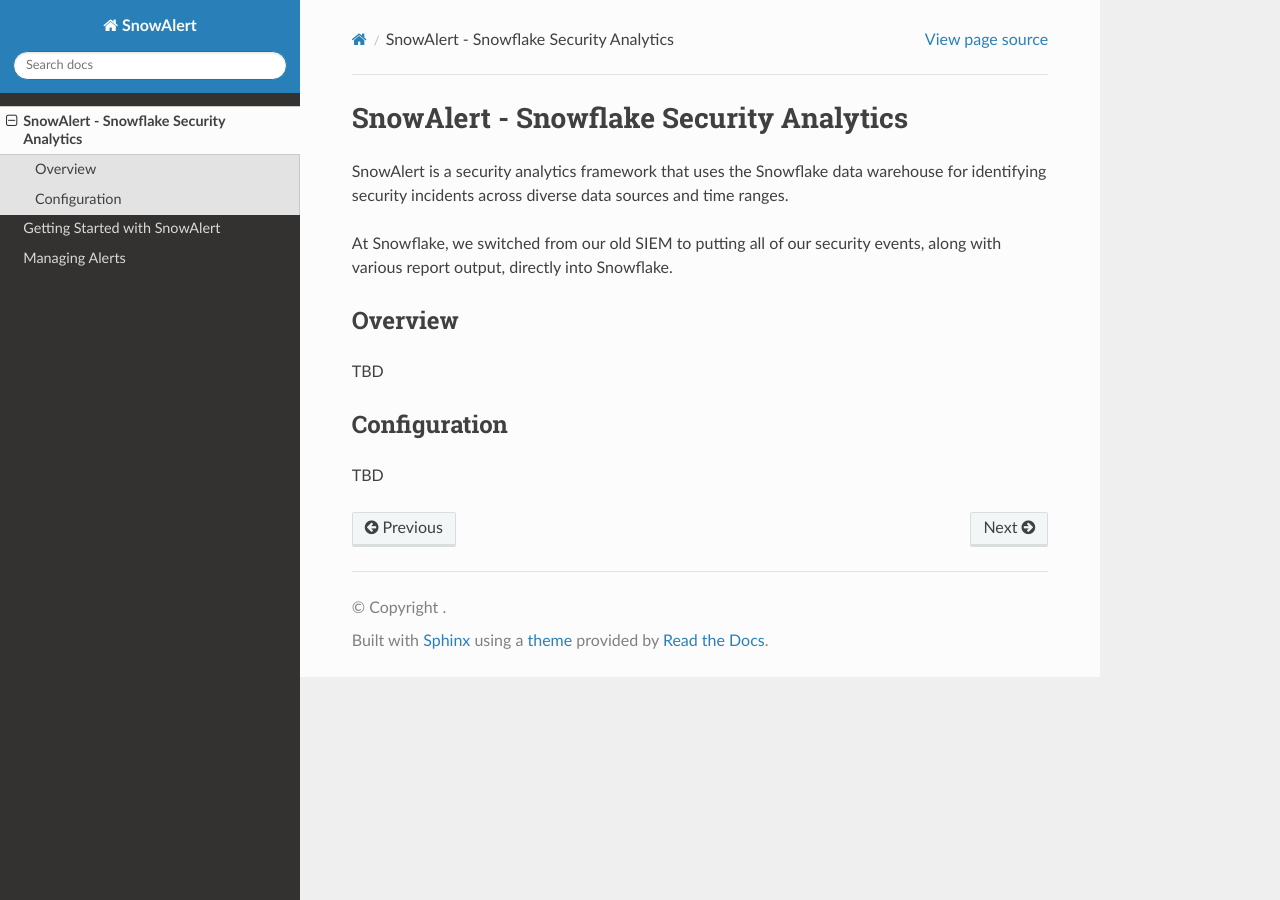
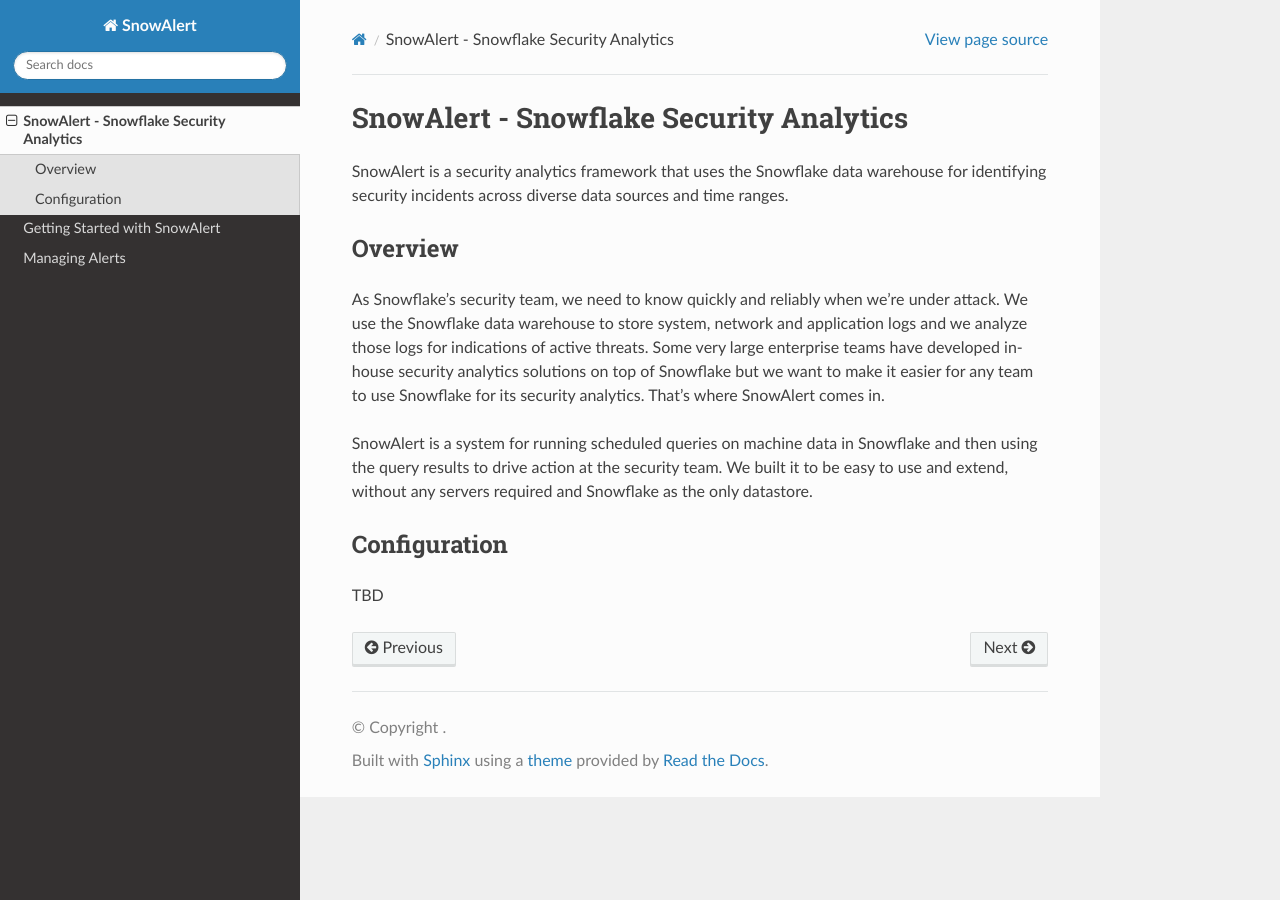
Before and after one commit to snowflakedb/SnowAlert, a Sphinx documentation site: the page built from docs/snowalert.rst, in a window 1280 px wide. Built offline with Sphinx 7.4.7 and the Read the Docs theme 2.0.0, drawn with Linux system fonts in a browser that asks for light colours.

Commit message:
overview

```diff
--- a/docs/getting_started.rst
+++ b/docs/getting_started.rst
@@ -4,8 +4,7 @@
 Requirements
 ------------
 
-- Snowflake warehouse
-- AWS account with Lambda
+In order to use SnowAlert, you need a Snowflake warehouse for your data and an AWS account for Lambda.
 
 Downloading
 -----------
--- a/docs/snowalert.rst
+++ b/docs/snowalert.rst
@@ -4,12 +4,13 @@
 
 SnowAlert is a security analytics framework that uses the Snowflake data warehouse for identifying security incidents across diverse data sources and time ranges.
 
-At Snowflake, we switched from our old SIEM to putting all of our security events, along with various report output, directly into Snowflake.
 
 Overview
 ========
 
-TBD
+As Snowflake's security team, we need to know quickly and reliably when we're under attack. We use the Snowflake data warehouse to store system, network and application logs and we analyze those logs for indications of active threats. Some very large enterprise teams have developed in-house security analytics solutions on top of Snowflake but we want to make it easier for any team to use Snowflake for its security analytics. That's where SnowAlert comes in.
+
+SnowAlert is a system for running scheduled queries on machine data in Snowflake and then using the query results to drive action at the security team. We built it to be easy to use and extend, without any servers required and Snowflake as the only datastore.
 
 Configuration
 =============
```
